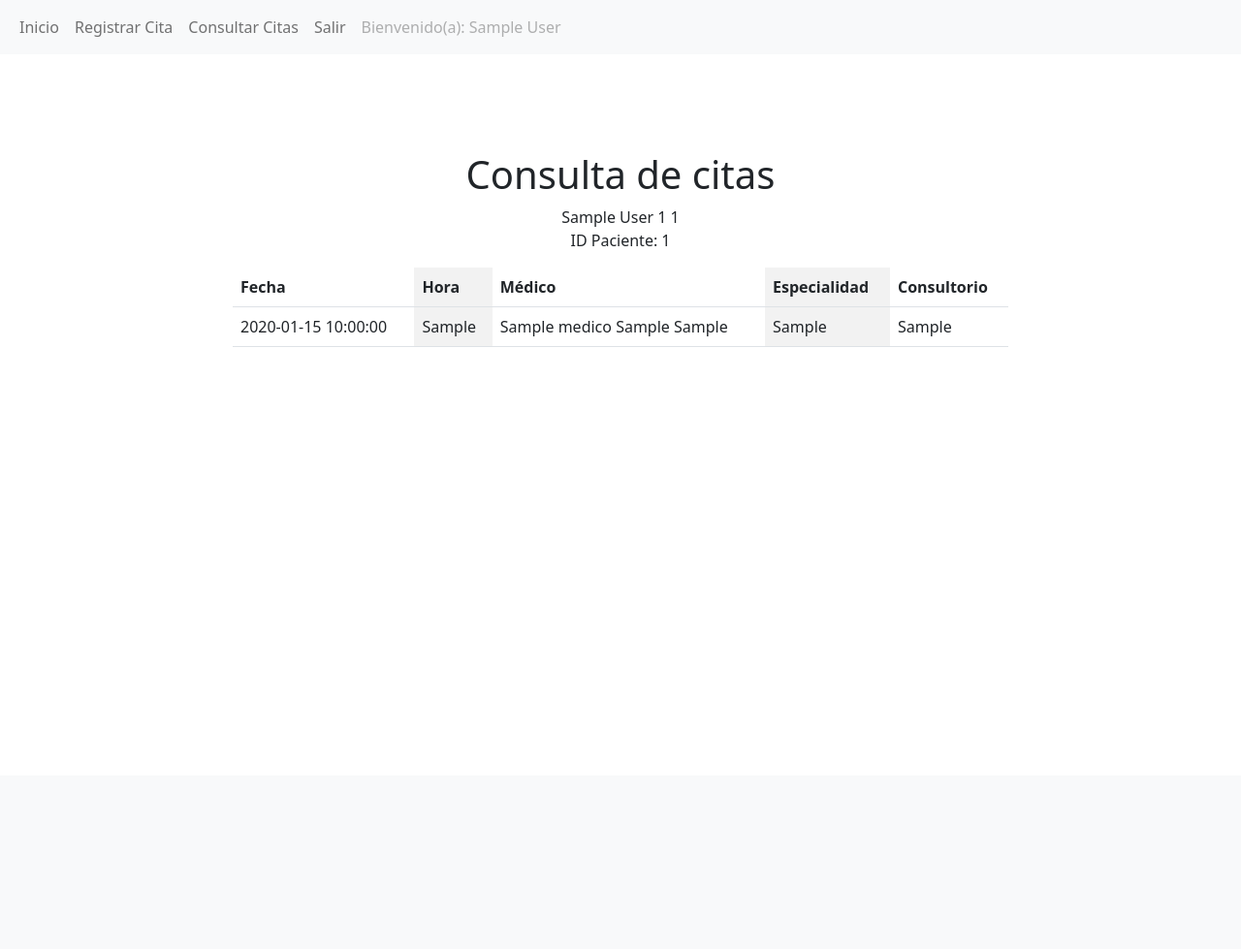
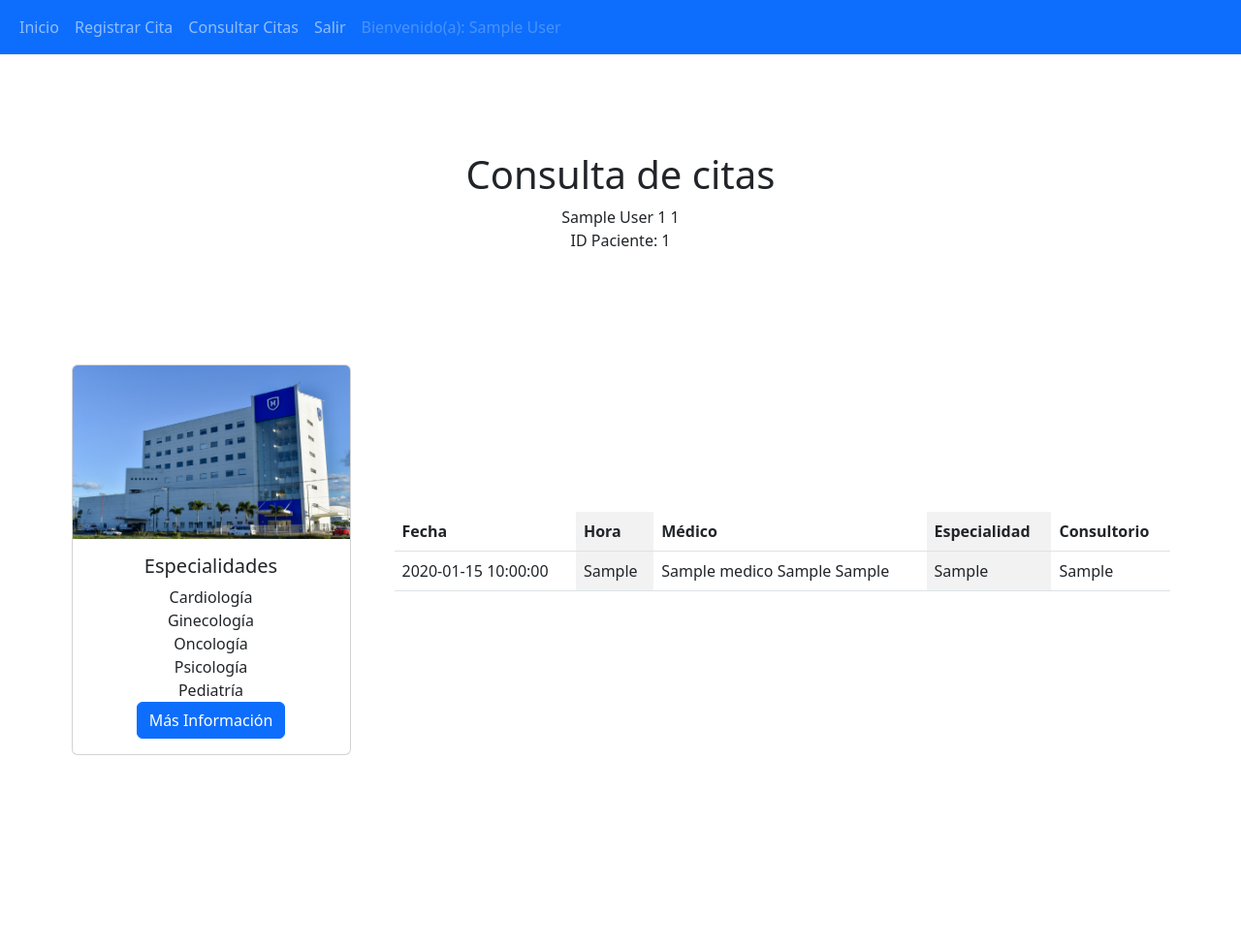
Before and after one commit to EsauJosue/dpw2_u3, a PHP site: page /consultaCitaPac.php in a window 1280 px wide. Shown: the whole page at 97% size. Before the commit the page ends 358 px from the top, so only its background shows below. Run offline with PHP 8.4, Linux system fonts and the light colour scheme; the visitor is signed in with stand-in values (Sample User, id 1); tables that the repository leaves empty or names only in its code hold one stand-in row (values such as "Sample post").

Commit message:
Se agregan cambios que se solicita en la evidencia de aprendizaje

```diff
--- a/assets/css/style.css
+++ b/assets/css/style.css
@@ -1,11 +1,34 @@
 .content{
-    max-width: 1110px;
+    max-width: 100%;
     margin: 100px auto;
     display: flex;
     flex-direction: column;
     justify-content: center;
     align-items: center;
+
+
 }
+.content-citas__box{
+    width: 100%;
+    margin: 100px auto;
+    display: flex;
+    gap: 45px;
+    justify-content: center;
+    align-items: center;
+    flex-wrap: wrap;
+
+}
+
+.sidebar{
+text-align: center;
+}
+.sidebar ul{
+    list-style: none;
+    margin: 0;
+    padding: 0;
+
+}
+
 .table1{
     max-width: 800px;
     margin: 60px auto;
@@ -82,3 +105,23 @@
     margin: 3px 0;
 
 }
+/* @media screen and (max-width:968px){
+    .content-citas__box{
+        max-width: 1600px;
+        margin: 100px auto;
+        display: grid;
+        grid-template-columns: auto;
+        grid-template-rows: 1fr 1fr;
+        grid-template-areas: "especialidades",
+                            "tabla";
+        justify-content: center;
+        align-items: center;
+
+    }
+    .sidebar{
+        grid-area: especialidades;
+    }
+    table{
+        grid-area: tabla;
+    }
+} */
--- a/consultaCitaPac.php
+++ b/consultaCitaPac.php
@@ -27,6 +27,8 @@ $aMaterno = $_SESSION['aMaterno'];
         echo 'No existen citas relacionadas al usuario.';
     }else{
         ?>
+        <div class="content-citas__box">
+        <?php include('sidebar.php');?>
         <table class="table table-striped-columns">
             <thead>
                 <tr>
@@ -61,10 +63,12 @@ $aMaterno = $_SESSION['aMaterno'];
 
                 </tr>
             </tbody>
-        <?php
-    }
-?>
-</table>
+                    <?php
+                }
+            ?>
+            </table>
+    </div>
+
 </section>
         <?php
     }
--- a/headerUsr.php
+++ b/headerUsr.php
@@ -15,7 +15,7 @@ session_start();
 </head>
 <body>
 <header>
-        <nav class="navbar navbar-expand-lg bg-light">
+        <nav class="navbar navbar-expand-lg navbar-dark bg-primary">
             <div class="container-fluid">
                 <div class="collapse navbar-collapse" id="navbarNav">
                     <ul class="navbar-nav">
--- /dev/null
+++ b/sidebar.php
@@ -0,0 +1,16 @@
+<div class="sidebar">
+    <div class="card" style="width: 18rem;">
+    <img src="./assets/images/hospital.jpeg" class="card-img-top" alt="imagen de un hospital">
+    <div class="card-body">
+        <h5 class="card-title">Especialidades</h5>
+        <ul>
+            <li>Cardiología</li>
+            <li>Ginecología</li>
+            <li>Oncología</li>
+            <li>Psicología</li>
+            <li>Pediatría</li>
+        </ul>
+        <a href="#" class="btn btn-primary">Más Información</a>
+    </div>
+    </div>
+</div>
```
Also changed, not shown: consultaCitaDoc.php (+6 -2 lines), header.php (+0 -9 lines), assets/images/hospital.jpeg (added), 2 other files.
